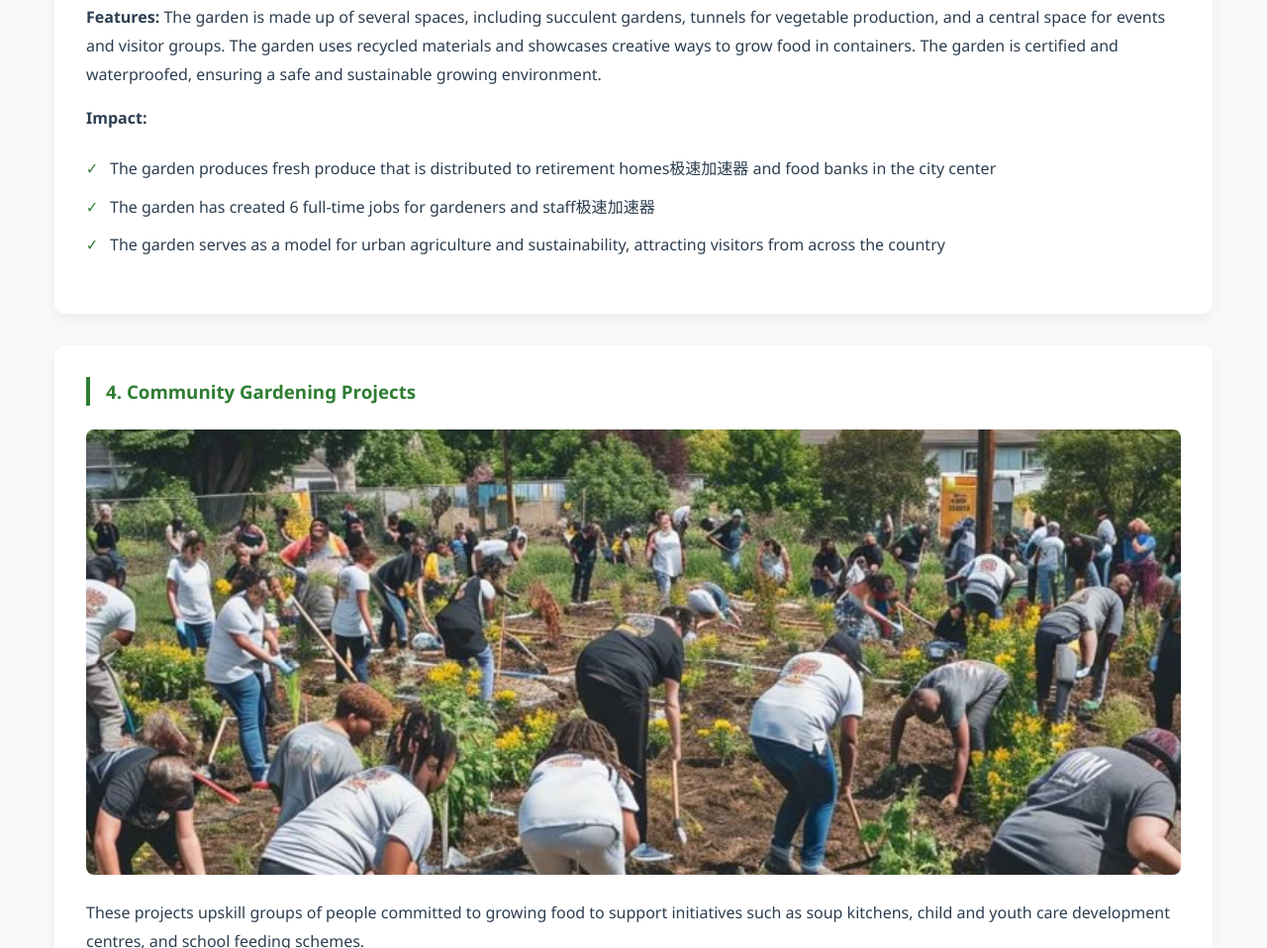
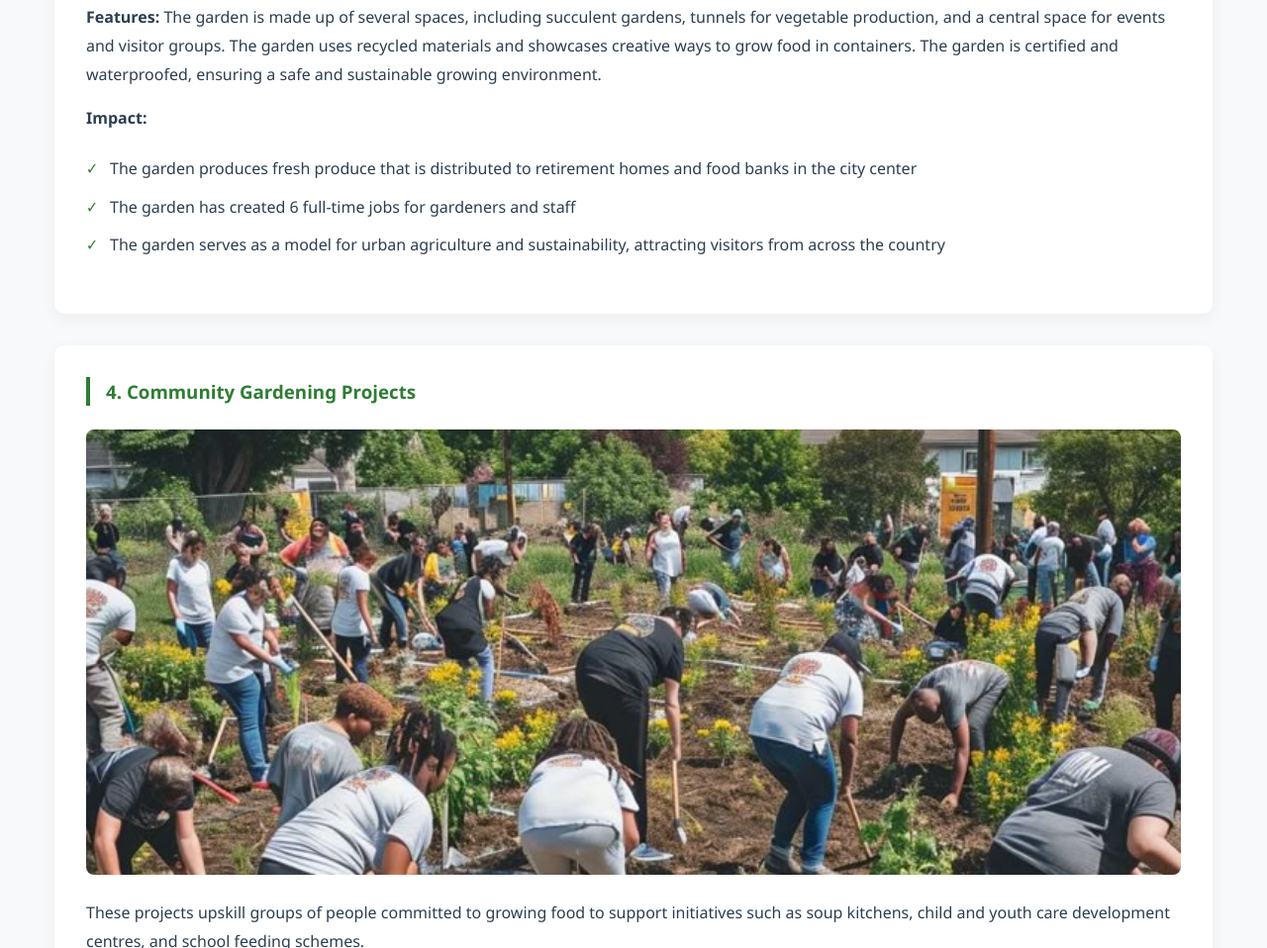
Before and after one commit to Ndivhu-nese/jayden, a plain HTML site: page index.html in a window 1280 px wide. Shown: the part 5528-6486 px from the top of the page at 99% size. Drawn offline with Linux system fonts and the light colour scheme.

Commit message:
index.html

```diff
--- a/index.html
+++ b/index.html
@@ -673,8 +673,8 @@
 
         <p><strong>Impact:</strong></p>
         <ul class="benefits-list">
-          <li>The garden produces fresh produce that is distributed to retirement homes极速加速器 and food banks in the city center</li>
-          <li>The garden has created 6 full-time jobs for gardeners and staff极速加速器</li>
+          <li>The garden produces fresh produce that is distributed to retirement homes and food banks in the city center</li>
+          <li>The garden has created 6 full-time jobs for gardeners and staff</li>
           <li>The garden serves as a model for urban agriculture and sustainability, attracting visitors from across the country</li>
         </ul>
       </div>
```
